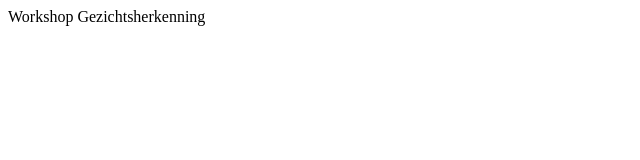
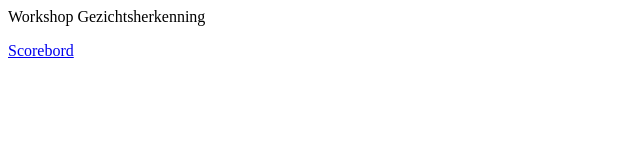
Before and after one commit to uscki/workshop-gezichtsherkenning, a plain HTML site: page index.html in a window 1280 px wide. Shown: the full height of the page, 0-640 px from the left. Drawn offline with Linux system fonts and the light colour scheme.

Commit message:
Update index.html

```diff
--- a/index.html
+++ b/index.html
@@ -1 +1,3 @@
 Workshop Gezichtsherkenning
+
+<p><a href="http://146.185.144.149/">Scorebord</a></p>
```
